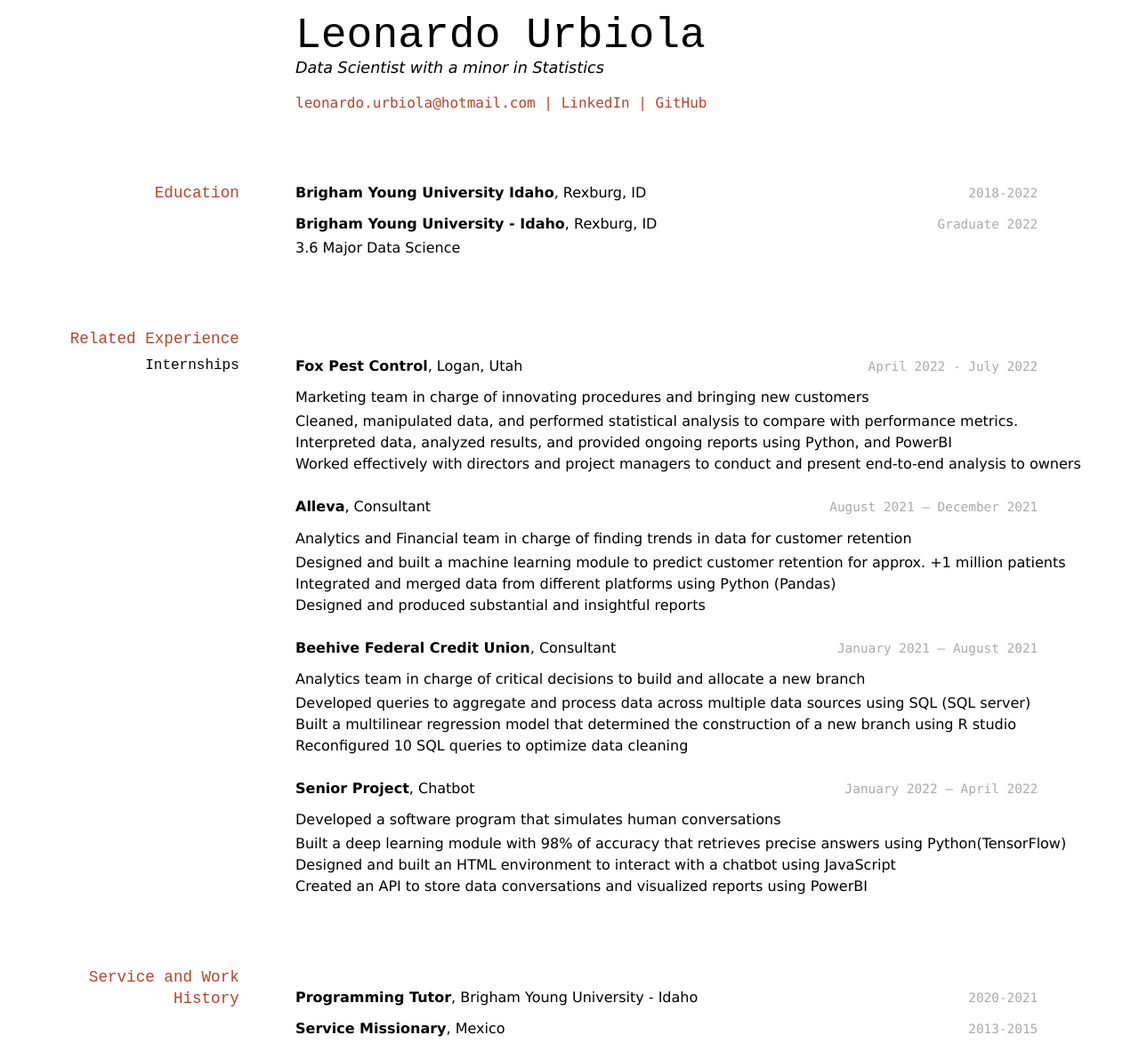
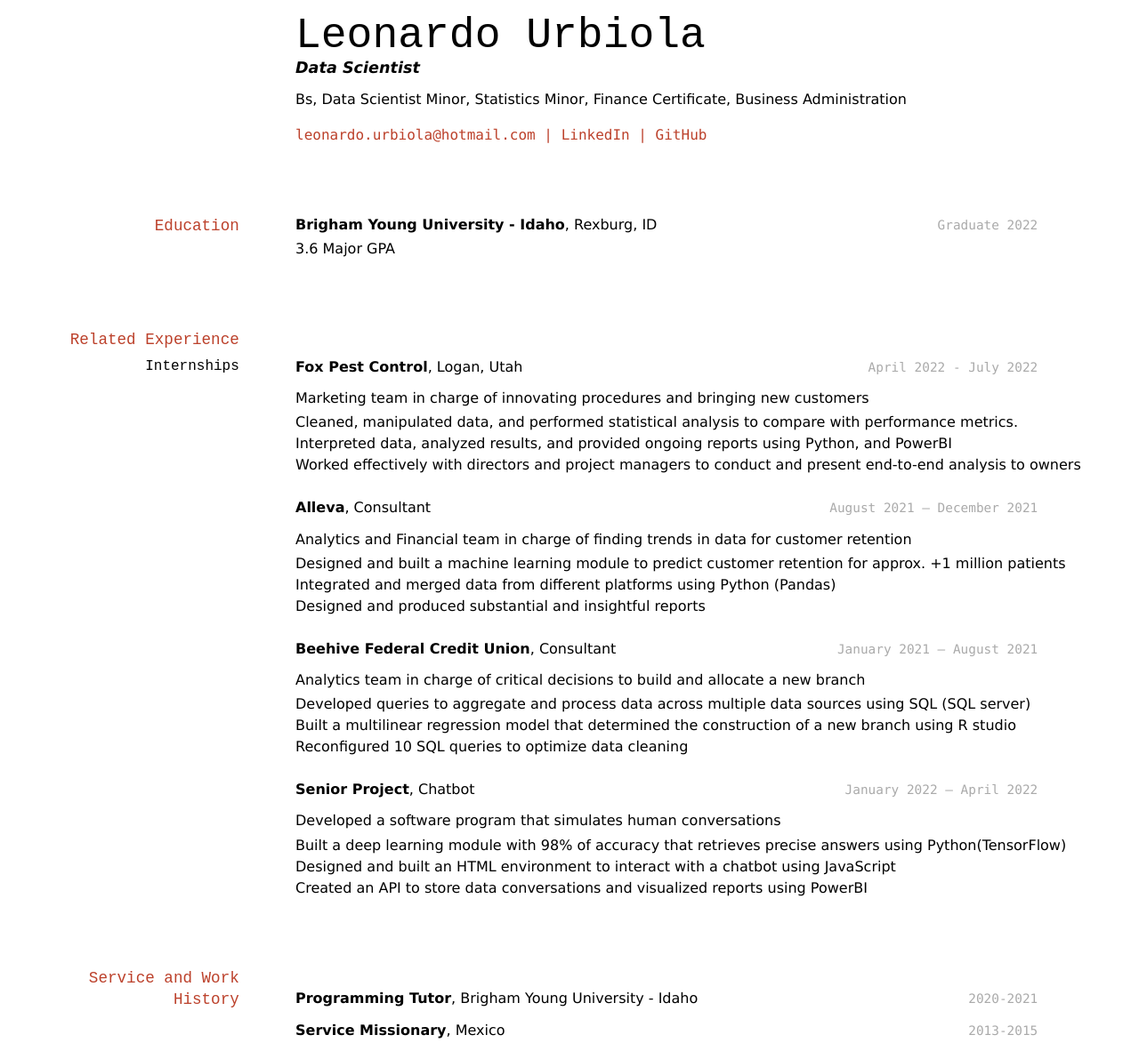
Before and after one commit to Leonardoup11/Urbiola_Resume, a Jekyll site: the page built from docs/index.md, in a window 1280 px wide. Shown: the whole page at 89% size. Built offline with Jekyll 4.4.1, drawn with Linux system fonts in a browser that asks for light colours.

Commit message:
Minor Changes

```diff
--- a/docs/index.md
+++ b/docs/index.md
@@ -5,7 +5,13 @@ title: Leonardo Urbiola's Resume
 
 
 # Leonardo Urbiola
-Data Scientist with a minor in Statistics
+__Data Scientist__
+
+Bs, Data Scientist
+Minor, Statistics
+Minor, Finance
+Certificate, Business Administration
+
 
 <div id="webaddress">
 <a href="leonardo.urbiola@hotmail.com">leonardo.urbiola@hotmail.com</a>
@@ -17,13 +23,10 @@ Data Scientist with a minor in Statistics
 
 ## Education
 
-`2018-2022`
-__Brigham Young University Idaho__, Rexburg, ID
-
 `Graduate 2022`
 __Brigham Young University - Idaho__, Rexburg, ID
 
-- 3.6 Major Data Science
+- 3.6 Major GPA
 
 
 ## Related Experience
```
